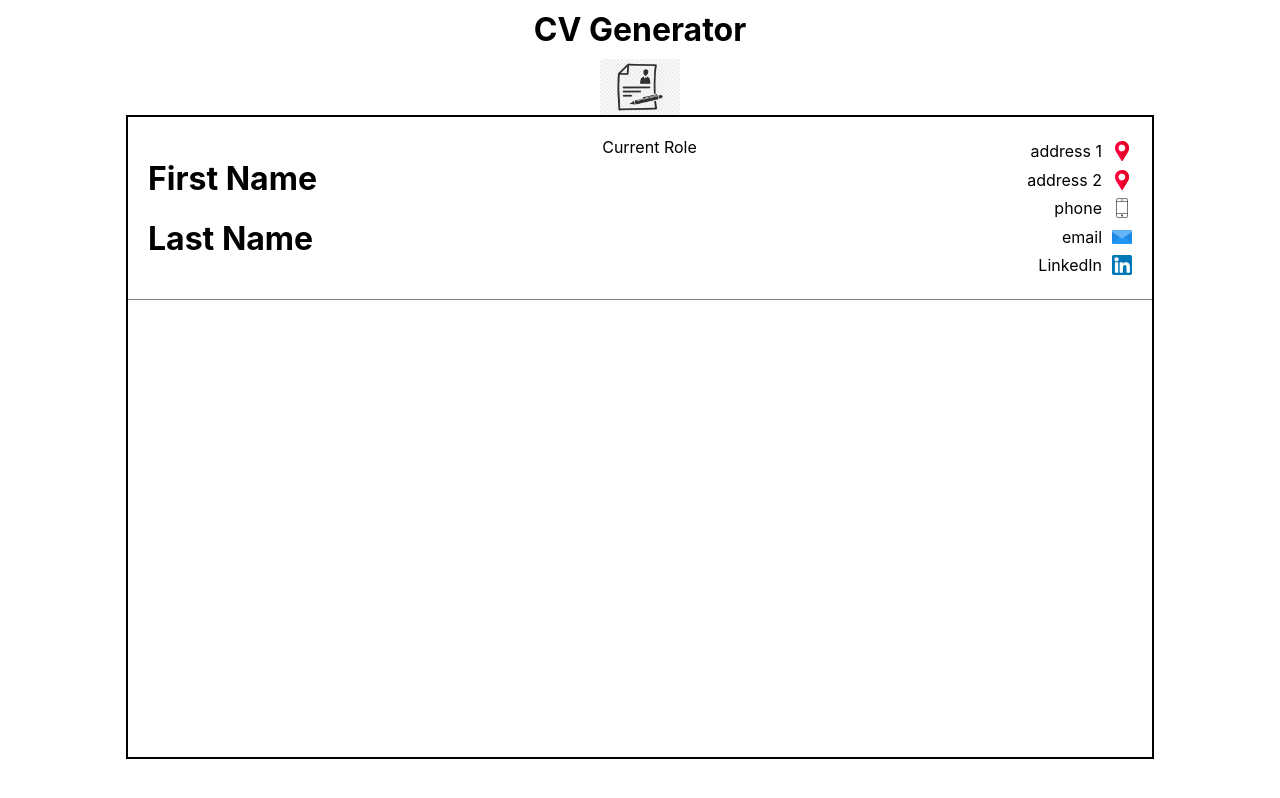
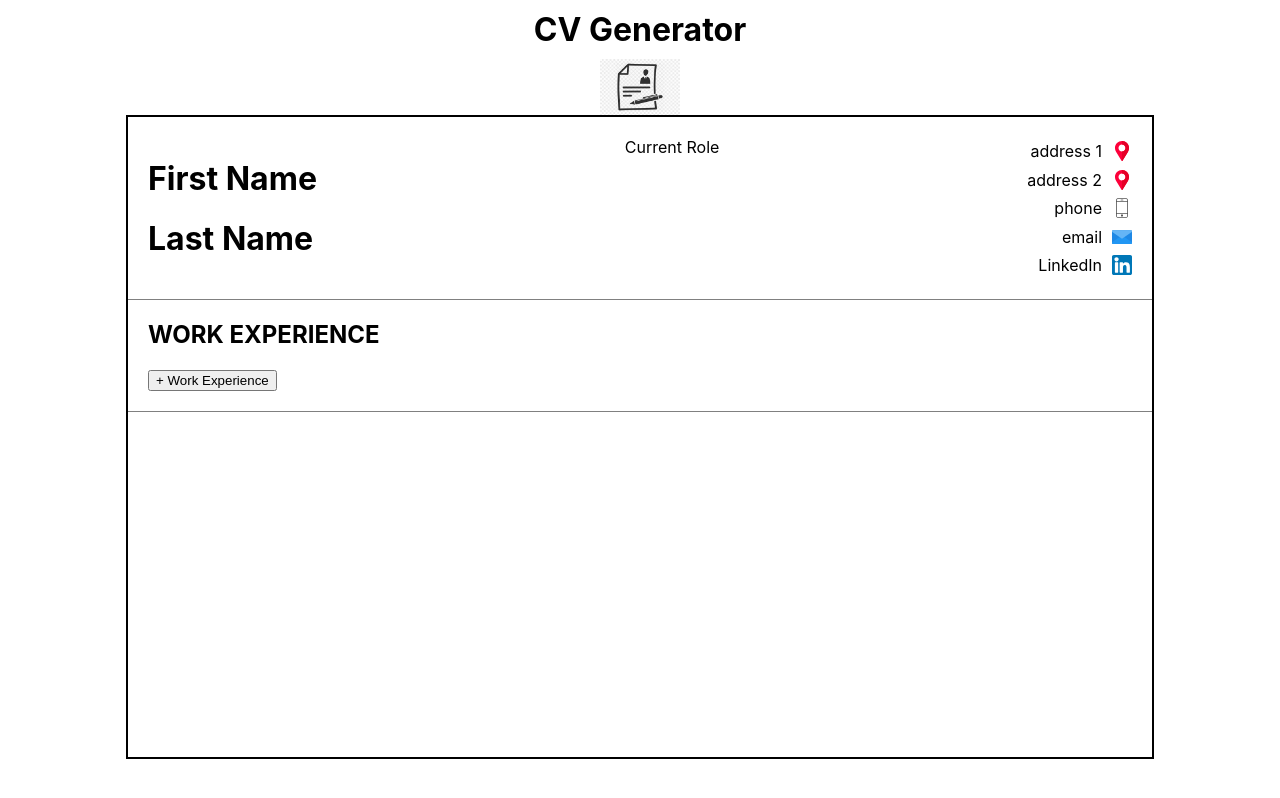
Before and after one commit to enPlace/react-inline-editable-cv, a React (Create React App) app: page / in a window 1280 px wide. Built offline with nearby package versions, Linux system fonts and the light colour scheme.

Commit message:
Reorganize functions and move isEditable to parent

```diff
--- a/src/Components/Cv-components/Personal-info.js
+++ b/src/Components/Cv-components/Personal-info.js
@@ -3,13 +3,8 @@ import Name from "./PersonalInfo/Name";
 import Role from "./PersonalInfo/Role";
 import Contact from "./PersonalInfo/Contact";
 
-const PersonalInfo = () => {
-  const [isEditable, setIsEditable] = useState(false);
-  const [persInfo, setPersInfo] = useState([
-    {
-      role: "Current Role",
-    },
-  ]);
+const PersonalInfo = ({isEditable, handleEditChange}) => {
+/*   const [isEditable, setIsEditable] = useState(false);
 
   const handleEditChange = (id) => {
     if (id && isEditable !== id) {
@@ -17,25 +12,15 @@ const PersonalInfo = () => {
     } else {
       setIsEditable(false);
     }
-  };
-  const handleChange = (e) => {
-    let newState = persInfo;
-    console.log(newState);
-    newState[0][e.target.name].content = e.target.value;
-    console.log(newState);
-    setPersInfo(newState);
-    console.log(persInfo);
-  };
+  }; */
 
   return (
     <div className="personal-info">
       <Name isEditable={isEditable} handleEditChange={handleEditChange}></Name>
       <Role isEditable={isEditable} handleEditChange={handleEditChange}></Role>
       <Contact
-        persInfo={persInfo}
         isEditable={isEditable}
         handleEditChange={handleEditChange}
-        handleChange={handleChange}
       ></Contact>
     </div>
   );
--- /dev/null
+++ b/src/Components/Cv-components/Work-experience.js
@@ -0,0 +1,10 @@
+const WorkExperience = () => {
+    return (
+    <div className = "work-experience">
+        <h2>WORK EXPERIENCE</h2>
+        <button>+ Work Experience</button>
+    </div>
+    );
+}
+
+export default WorkExperience;
--- a/src/Components/Cv.js
+++ b/src/Components/Cv.js
@@ -1,10 +1,25 @@
+import { useState } from "react";
 import PersonalInfo from "./Cv-components/Personal-info";
+import WorkExperience from "./Cv-components/Work-experience";
 const Cv = () => {
-    return (
-        <div className="cv-body">
-            <PersonalInfo></PersonalInfo>
-        </div>
-     );
-}
+  const [isEditable, setIsEditable] = useState(false);
+
+  const handleEditChange = (id) => {
+    if (id && isEditable !== id) {
+      setIsEditable(id);
+    } else {
+      setIsEditable(false);
+    }
+  };
+  return (
+    <div className="cv-body">
+      <PersonalInfo
+        handleEditChange={handleEditChange}
+        isEditable={isEditable}
+      ></PersonalInfo>
+      <WorkExperience></WorkExperience>
+    </div>
+  );
+};
 
 export default Cv;
--- a/src/index.css
+++ b/src/index.css
@@ -53,15 +53,22 @@ code {
   display: flex;
   flex-direction: column;
   justify-content: space-around;
+  align-items: flex-end;
 }
 .contactItem{
   display:flex;
-  width: 150px;
+
   text-align: right;
 }
 .contactItem form{
   text-align: right;
+  max-width: 120px;
 }
+.contactItem input{
+  max-width: 120px;
+  text-align: right;
+}
+
 .contactItemName{
   width: 100%;
 }
@@ -70,3 +77,11 @@ code {
   width: 20px;
   margin-left: 10px;
 }
+
+.work-experience{
+  border-bottom: 1px solid gray;
+  padding: 20px;
+}
+.work-experience h2{
+  margin-top: 0px;
+}
```
